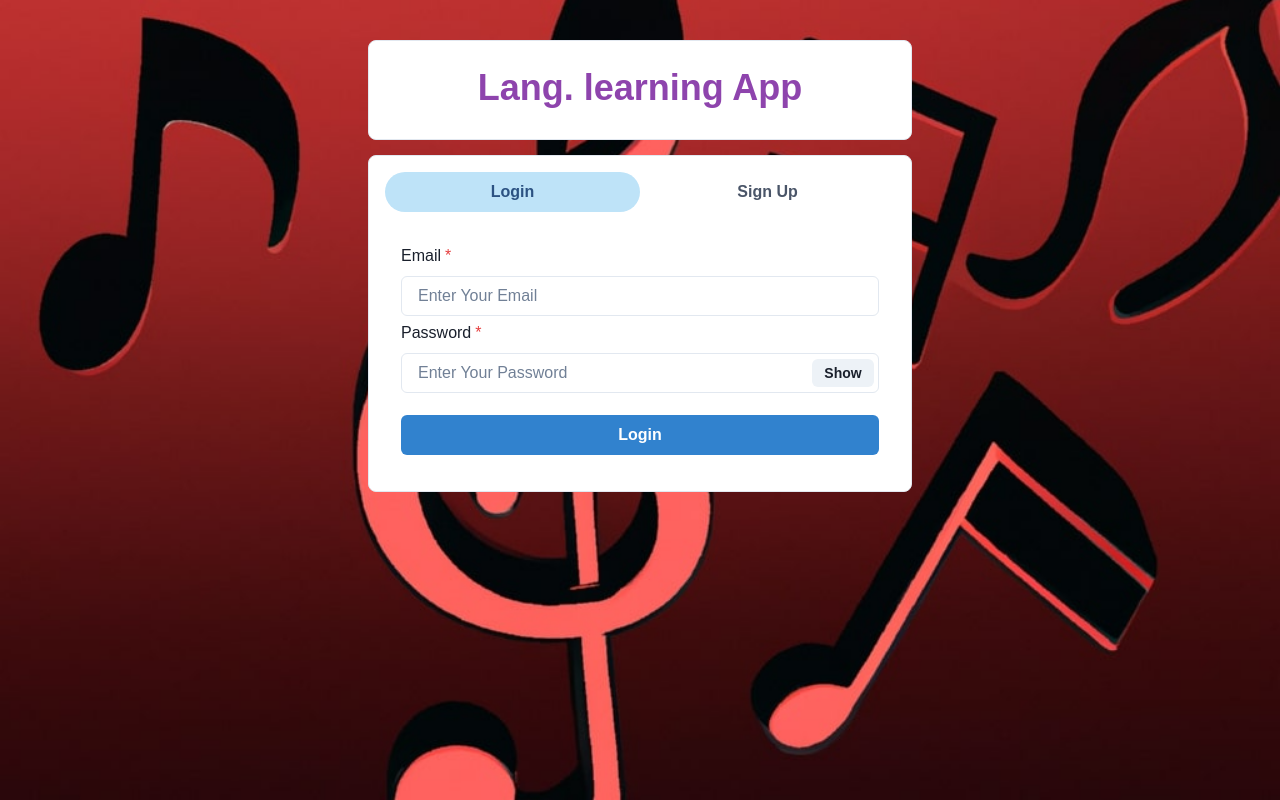
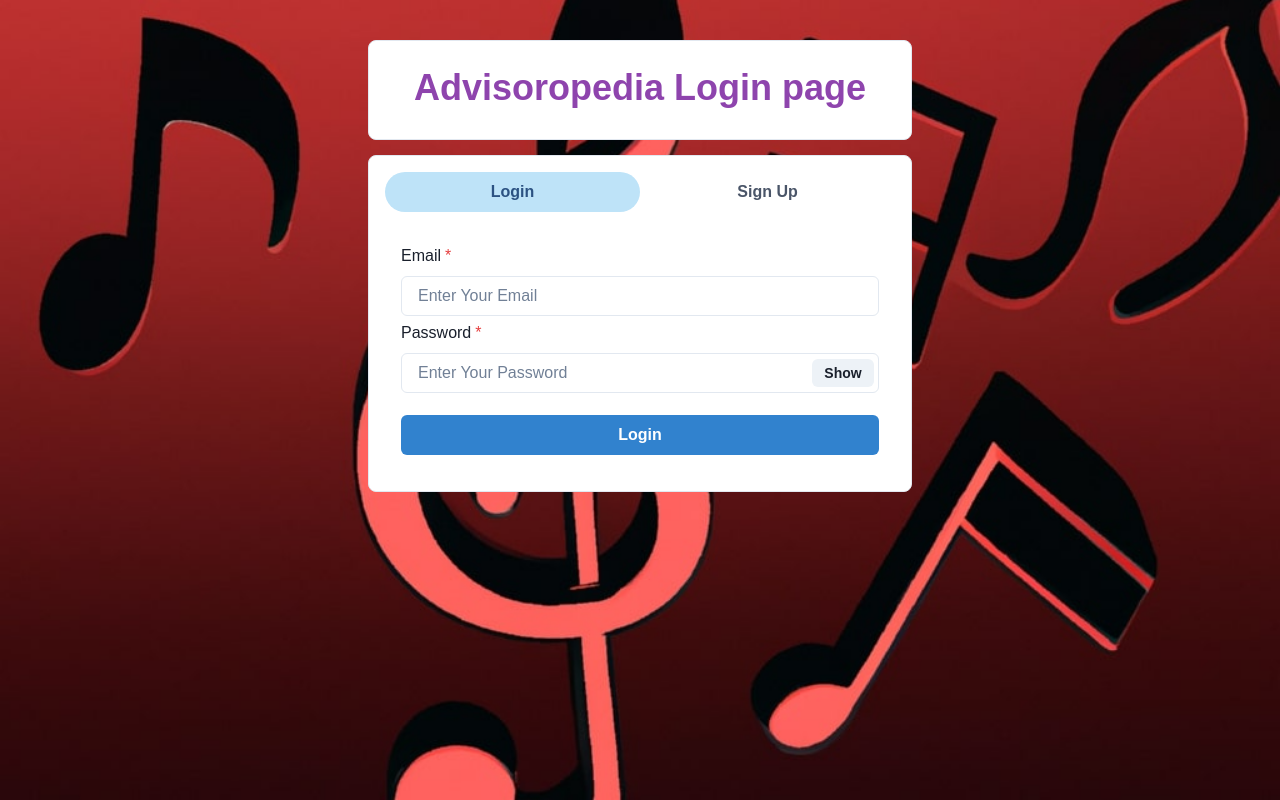
Before and after one commit to tejjgv/internship-test, a React (Create React App) app: page / in a window 1280 px wide. Built offline with nearby package versions, Linux system fonts and the light colour scheme.

Commit message:
Update Homepage.js

```diff
--- a/src/pages/Homepage.js
+++ b/src/pages/Homepage.js
@@ -51,7 +51,7 @@ const Homepage = () => {
     transition: "color 0.3s ease, font-size 0.3s ease", // Adjust the transition duration and easing as needed
   }}
 >
-  Lang. learning App
+  Advisoropedia Login page
 </Text>
       </Box>
       <Box bg="white" w="100%" p={4} borderRadius="lg" borderWidth="1px">
```
